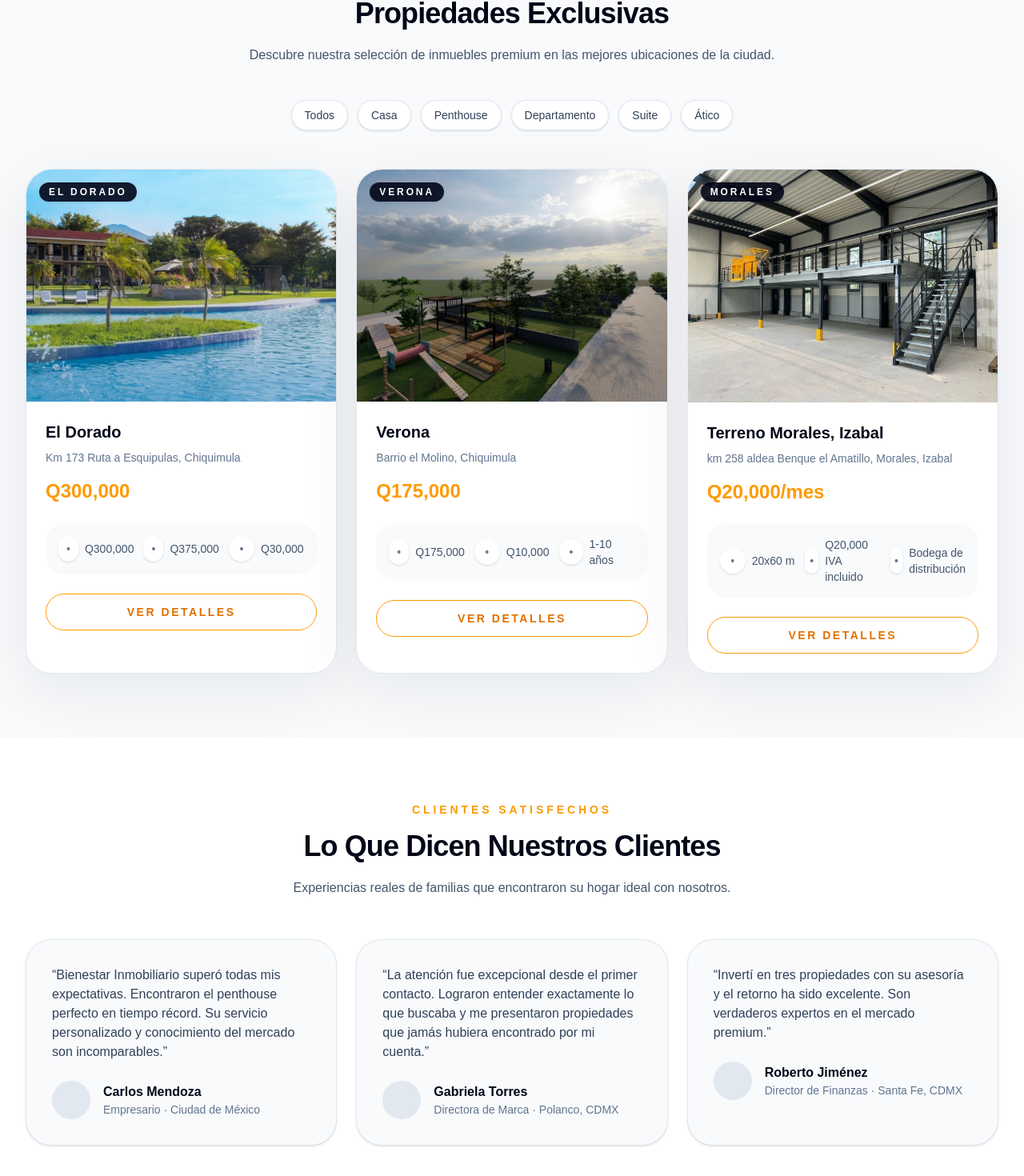
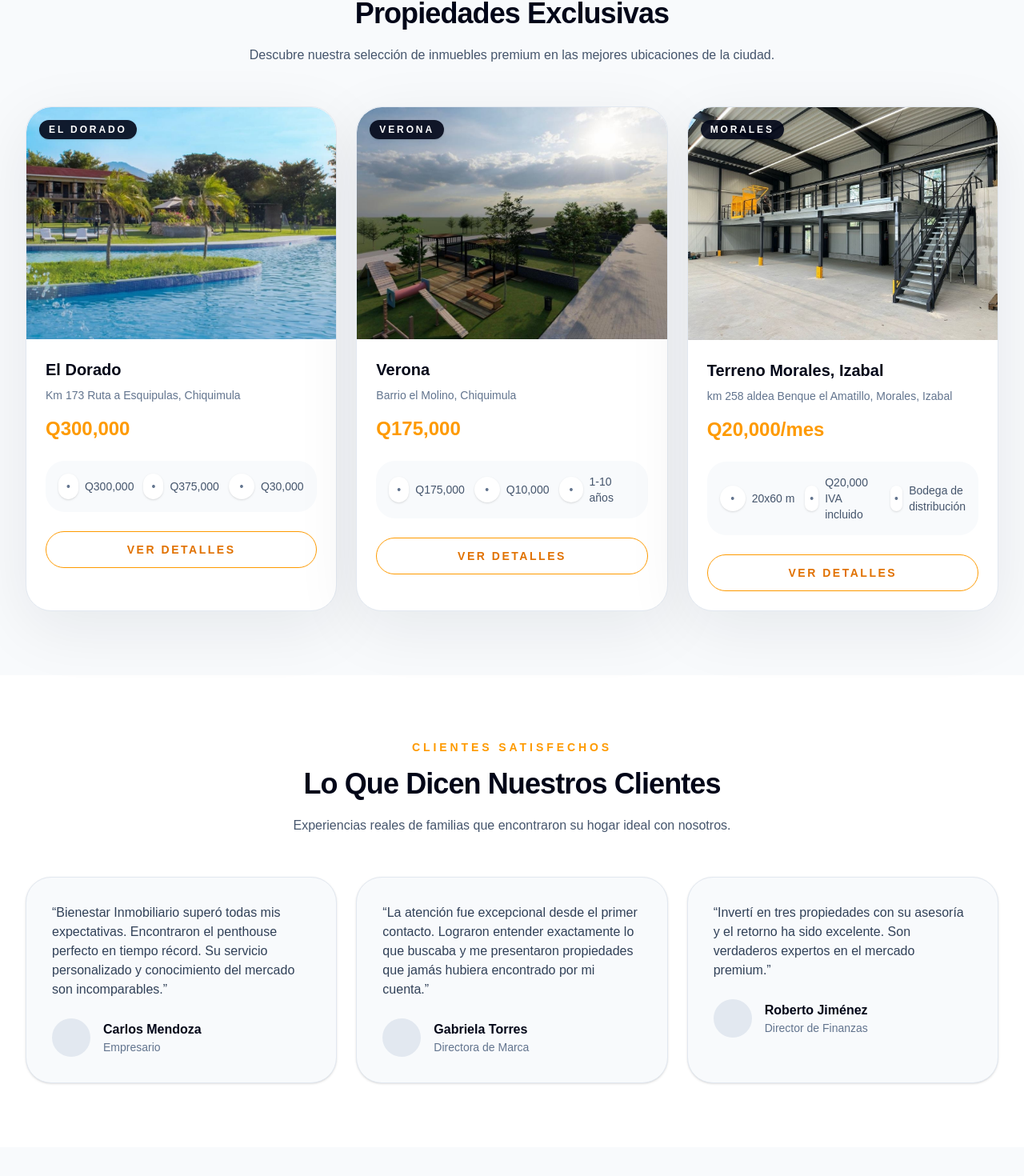
Before and after one commit to DancingAlien96/landing_page_bienestarinmobiliario, a Next.js app: page / in a window 1280 px wide. Shown: the part 1019-2489 px from the top of the page at 80% size. Built offline with nearby package versions, Linux system fonts and the light colour scheme.

Commit message:
Remove property filters from home page

```diff
--- a/app/page.tsx
+++ b/app/page.tsx
@@ -17,13 +17,6 @@ export default function Home() {
                 Descubre nuestra selección de inmuebles premium en las mejores ubicaciones de la ciudad.
               </p>
             </div>
-            <div className="mt-10 flex flex-wrap justify-center gap-3">
-              {['Todos','Casa','Penthouse','Departamento','Suite','Ático'].map((tab) => (
-                <button key={tab} className="rounded-full border border-slate-200 bg-white px-4 py-2 text-sm font-medium text-slate-700 shadow-sm transition hover:border-amber-300 hover:text-slate-900">
-                  {tab}
-                </button>
-              ))}
-            </div>
             <PropertyGallery />
           </div>
         </section>
@@ -39,9 +32,9 @@ export default function Home() {
             </div>
             <div className="mt-12 grid gap-6 lg:grid-cols-3">
               {[
-                { quote:'Bienestar Inmobiliario superó todas mis expectativas. Encontraron el penthouse perfecto en tiempo récord. Su servicio personalizado y conocimiento del mercado son incomparables.', name:'Carlos Mendoza', role:'Empresario · Ciudad de México' },
-                { quote:'La atención fue excepcional desde el primer contacto. Lograron entender exactamente lo que buscaba y me presentaron propiedades que jamás hubiera encontrado por mi cuenta.', name:'Gabriela Torres', role:'Directora de Marca · Polanco, CDMX' },
-                { quote:'Invertí en tres propiedades con su asesoría y el retorno ha sido excelente. Son verdaderos expertos en el mercado premium.', name:'Roberto Jiménez', role:'Director de Finanzas · Santa Fe, CDMX' },
+                { quote:'Bienestar Inmobiliario superó todas mis expectativas. Encontraron el penthouse perfecto en tiempo récord. Su servicio personalizado y conocimiento del mercado son incomparables.', name:'Carlos Mendoza', role:'Empresario ' },
+                { quote:'La atención fue excepcional desde el primer contacto. Lograron entender exactamente lo que buscaba y me presentaron propiedades que jamás hubiera encontrado por mi cuenta.', name:'Gabriela Torres', role:'Directora de Marca ' },
+                { quote:'Invertí en tres propiedades con su asesoría y el retorno ha sido excelente. Son verdaderos expertos en el mercado premium.', name:'Roberto Jiménez', role:'Director de Finanzas ' },
               ].map((testimonial) => (
                 <article key={testimonial.name} className="rounded-[2rem] border border-slate-200 bg-slate-50 p-8 shadow-sm">
                   <p className="text-slate-700">“{testimonial.quote}”</p>
```
